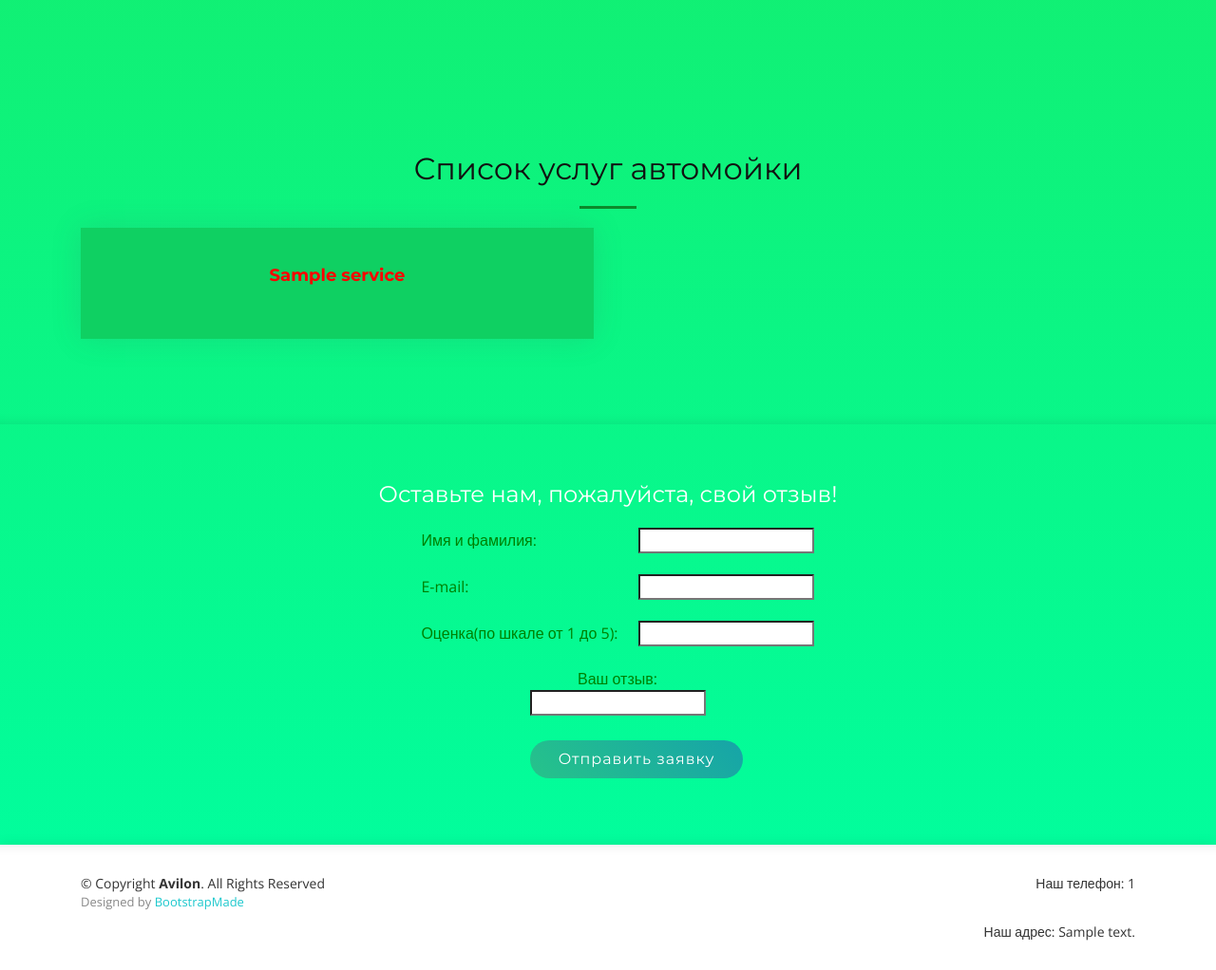
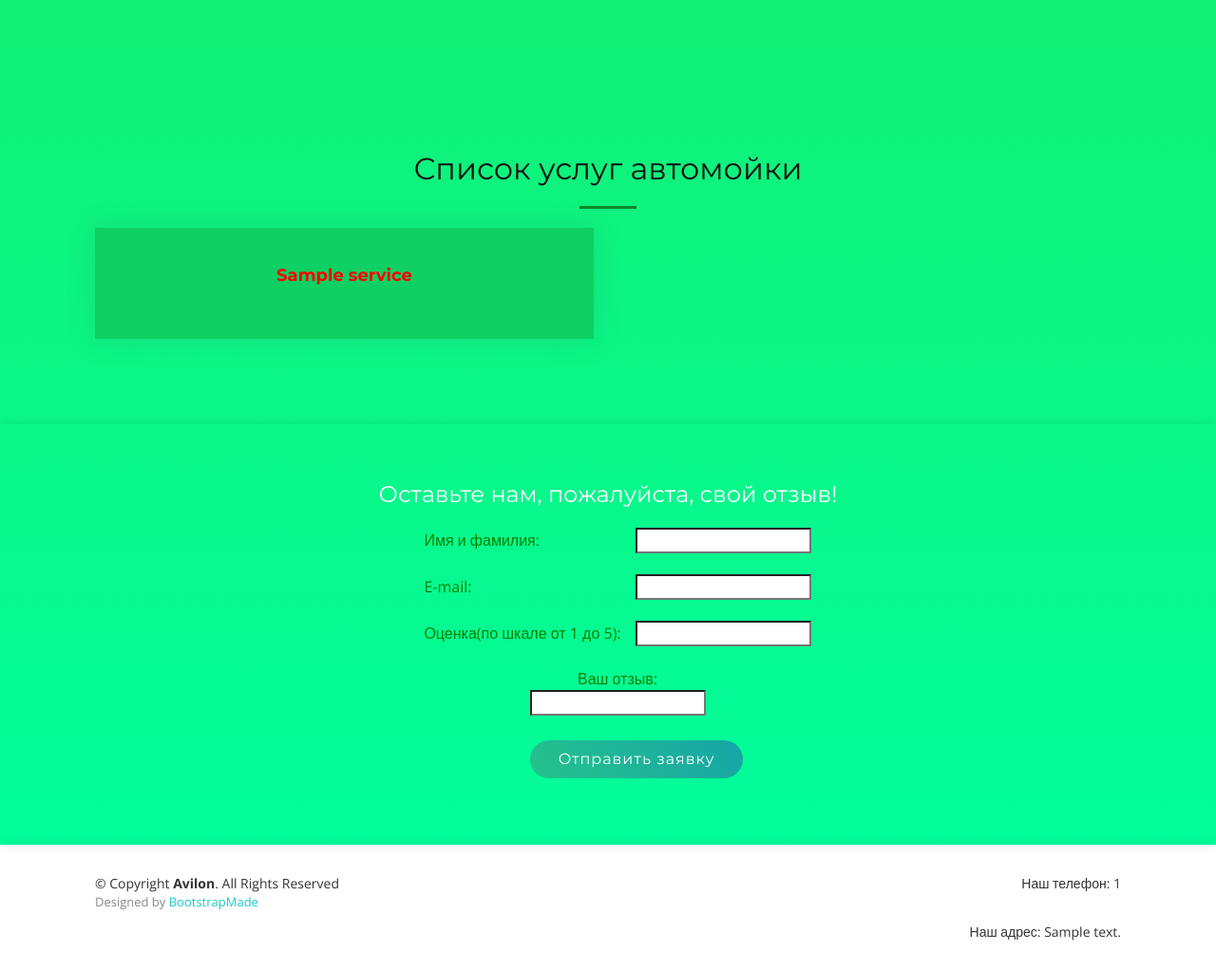
Before and after one commit to VictorWizard/Av, a Django app: template templates/av/index.html in a window 1280 px wide. Shown: the part 641-1663 px from the top of the page at 95% size. Run offline with Django 3.2, Linux system fonts and the light colour scheme; the template is opened without the code that fills it: most values are stand-ins (such as "Sample title", 1, 10 or a date in 2020); form fields are guessed from the names that the template uses; some libraries are stand-ins or nearby versions.

Commit message:
Avtomojka 3.0 Final

```diff
--- a/static/css/style.css
+++ b/static/css/style.css
@@ -62,6 +62,10 @@ h1, h2, h3, h4, h5, h6 {
   color: #fff;
 }
 
+.row {
+  margin-right: 0 !important;
+  margin-left: 0 !important;
+}
 /*--------------------------------------------------------------
 # Header
 --------------------------------------------------------------*/
```
